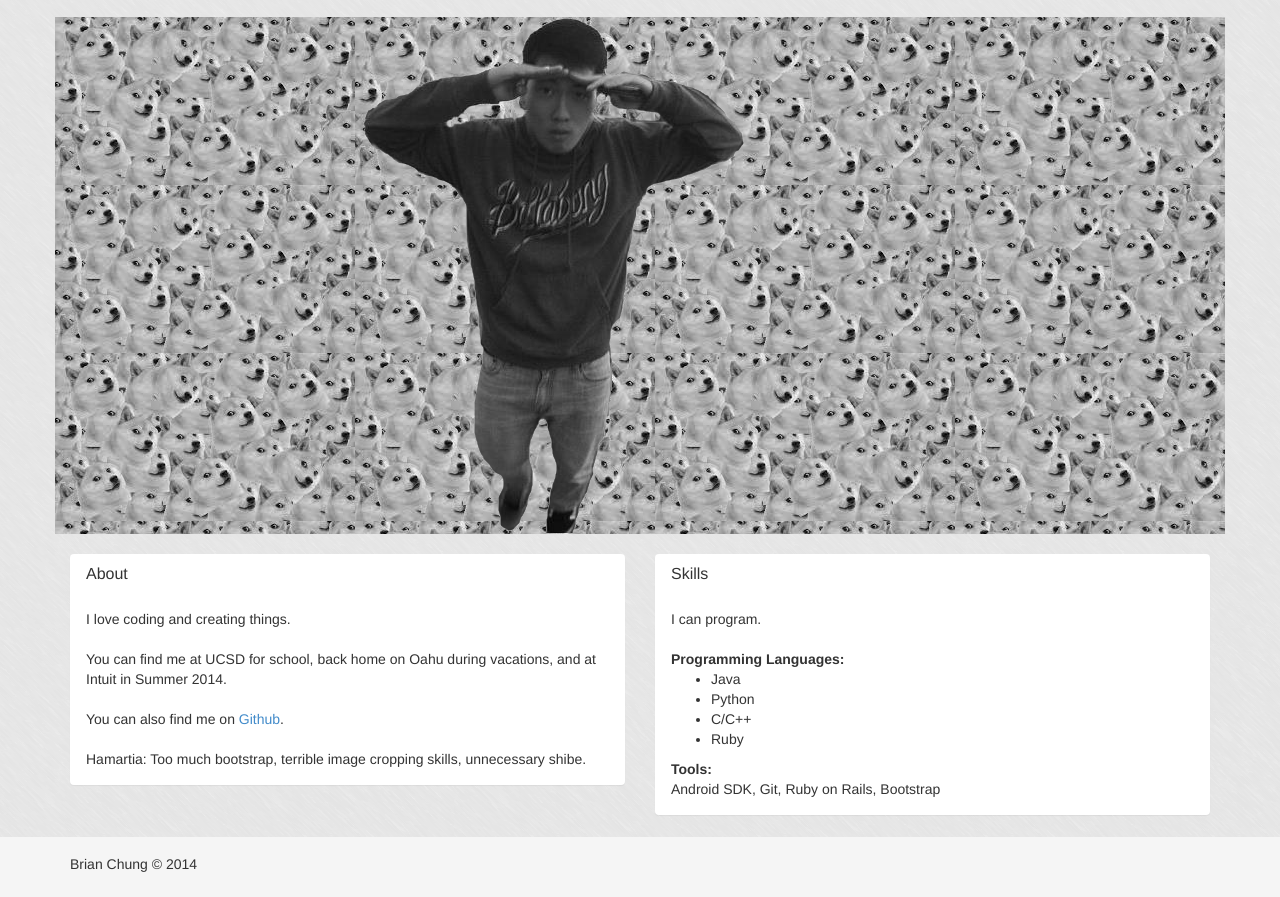
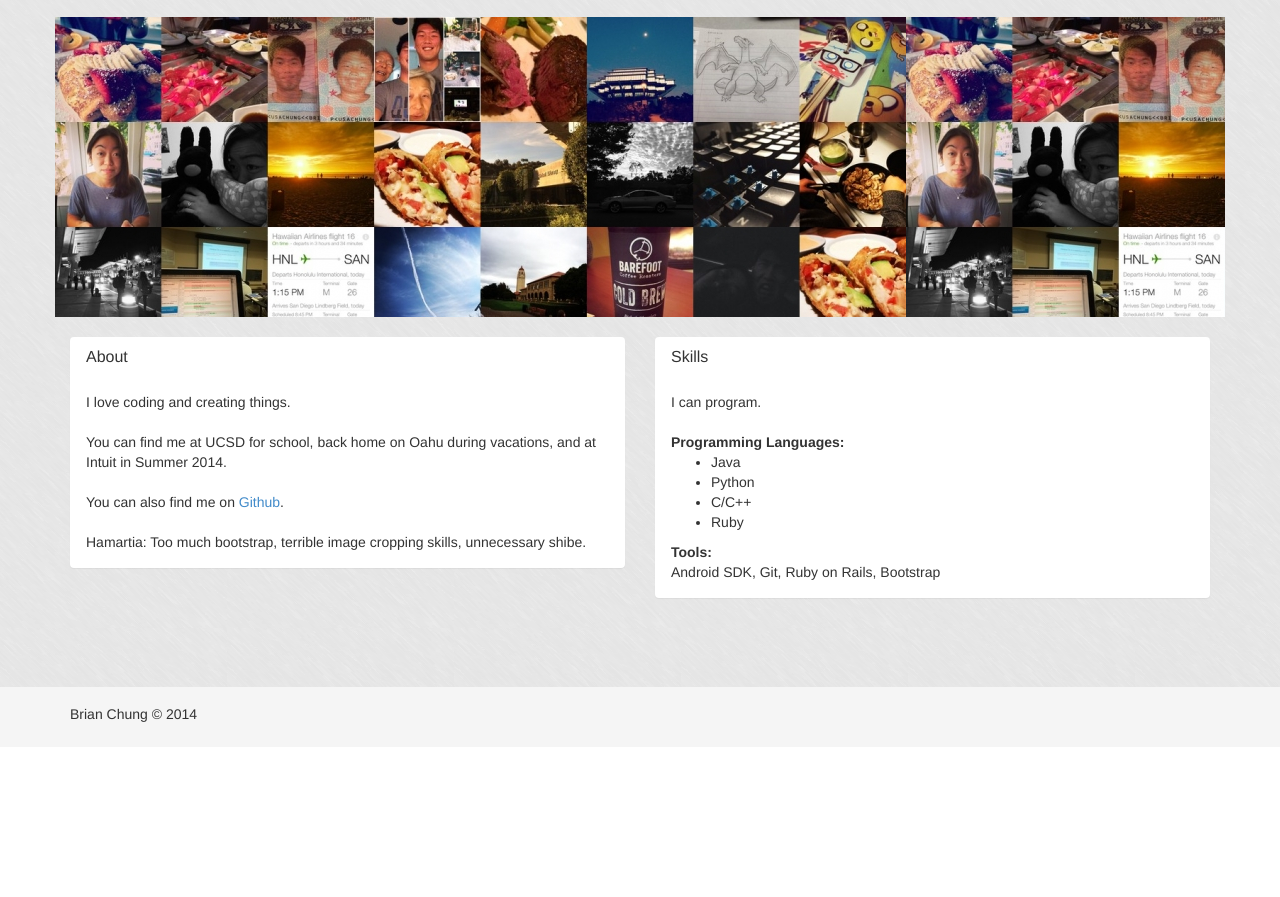
Before and after one commit to brianchung808/brianchung808.github.io, a plain HTML site: page index.html in a window 1280 px wide. Shown: the part 53-950 px from the top of the page. After the commit the page ends 800 px from the top, so only its background shows below. Drawn offline with Linux system fonts and the light colour scheme.

Commit message:
Remove terrible header, add instagram collage
Make instagram header dynamically generated

```diff
--- a/index.html
+++ b/index.html
@@ -56,11 +56,10 @@
 
     <div id="wrapper" class="container">
 
-      <div class="row" style="background-image: url('resources/images/doge.jpg'); background-image:repeat;">
+      <div class="row" style="background-image: url('resources/images/instagram_collage.jpg'); background-image:repeat; height: 300px">
         <div class="col-md-2 col-md-offset-5"></div>
 
         <div class="col-md-8 col-md-offset-3" >
-          <img src="resources/images/me_crop.png" class="img-responsive desaturate"/>
         </div>
 
         <div class="col-md-2 col-md-offset-5"></div>
```
Also changed, not shown: resources/images/instagram_collage.jpg (added).
